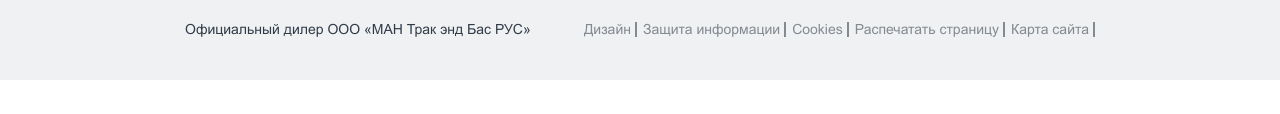
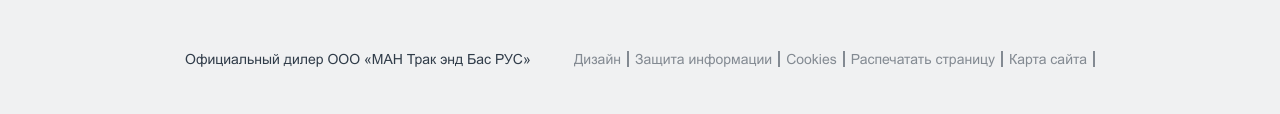
Before and after one commit to IvanChekan/MAN, a plain HTML site: page src/index.html in a window 1280 px wide. Shown: the part 2375-2489 px from the top of the page. Before the commit the page ends 2455 px from the top, so only its background shows below. Drawn offline with Linux system fonts and the light colour scheme.

```diff
--- a/src/js/slider-site.js
+++ b/src/js/slider-site.js
@@ -7,6 +7,7 @@
 		slidesToShow: 1,
 		slidesToScroll: 1,
 		arrows: false,
-		// dots: true,
+		dots: true,
+		dotsClass: 'dots'
 	});
 });
--- a/src/sass/blocks/_footer.sass
+++ b/src/sass/blocks/_footer.sass
@@ -67,18 +67,8 @@
 		flex-wrap: wrap
 		&__link
 			display: inline-block
-			position: relative
 			color: $title-header
 			font-size: 14px
-			padding-right: 6px
-			padding-left: 6px
-			margin-bottom: 6px
-			&:before
-				display: block
-				content: ''
-				position: absolute
-				right: 0
-				bottom: 0
-				width: 2px
-				height: 90%
-				background-color: $title-header
+			padding: 0 6px 0 6px
+			margin-bottom: 10px
+			border-right: 2px solid $title-header
--- a/src/sass/blocks/_main-slider.sass
+++ b/src/sass/blocks/_main-slider.sass
@@ -3,7 +3,6 @@
 	padding-bottom: 39px
 	&-img
 		width: 100%
-		outline: none
 .main
 	&-slider
 		background-color: $slider-color
@@ -16,40 +15,6 @@
 			padding-top: 28px
 			font-weight: 700
 			+reg-b
-// .slick
-// 	&-dots
-// 		position: absolute
-// 		margin: 0
-// 		top: 50%
-// 		left: 50%
-// 		width: 100px
-// 	&-active
-// 		width: 10px
-// 		height: 10px
-// 		background-color: $cube-color
-// 		border-radius: 50%
-// .slick-dots li
-// 	display: inline-block
-// 	border-radius: 50%
-// 	width: 10px
-// 	height: 10px
-// 	margin: 0 5px
-// 	padding: 0
-// 	cursor: pointer
-// 	background-color: #ffffff
-// .slick-dots li button
-// 	font-size: 0
-// 	line-height: 0
-// 	display: block
-// 	width: 20px
-// 	height: 20px
-// 	padding: 5px
-// 	cursor: pointer
-// 	color: transparent
-// 	border: 0
-// 	outline: none
-// 	background: transparent
-
 .dots
 	display: flex
 	position: absolute
--- a/src/sass/blocks/_offer.sass
+++ b/src/sass/blocks/_offer.sass
@@ -14,7 +14,7 @@
 		&s
 			display: flex
 			justify-content: space-between
-			width: 602px
+			width: 601px
 	&-img
 		display: block
 	&-content
--- a/src/sass/blocks/_section.sass
+++ b/src/sass/blocks/_section.sass
@@ -13,7 +13,6 @@
 	&s
 		display: flex
 		flex-wrap: wrap
-		// align-items: stretch
 		justify-content: space-between
 	&-img
 		display: block
```
Also changed, not shown: src/css/style.css, 1 other file.
